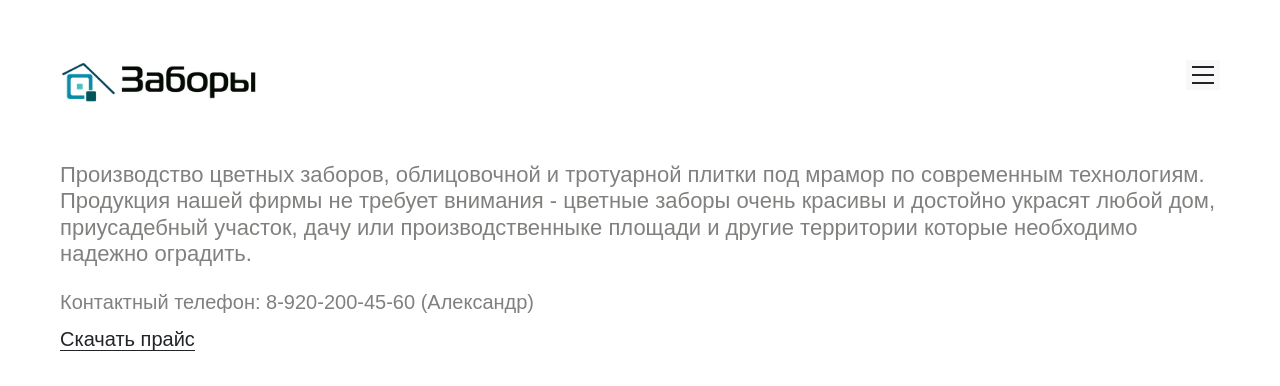
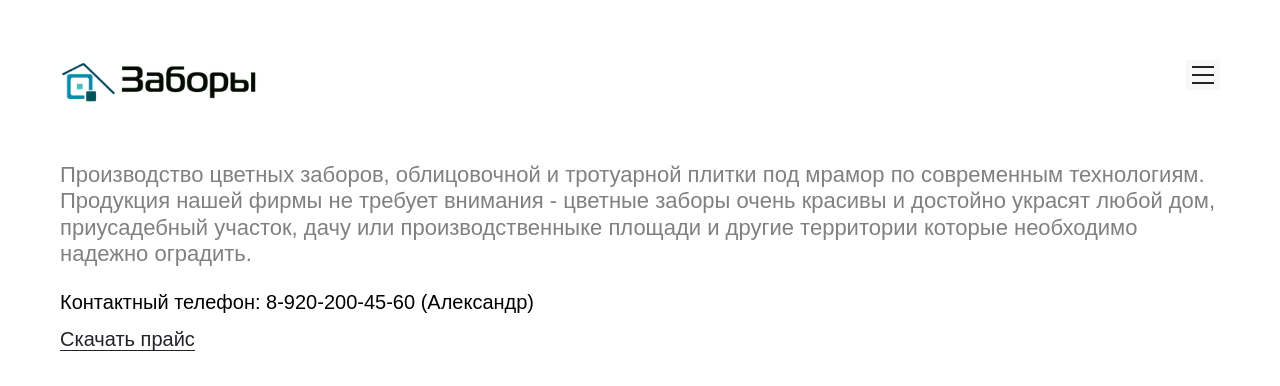
Before and after one commit to belzabor/belzabor.github.io, a plain HTML site: page index.html in a window 1280 px wide. Shown: the top 386 px of the page. Drawn offline with Linux system fonts and the light colour scheme.

Commit message:
Update index.html

```diff
--- a/index.html
+++ b/index.html
@@ -26,7 +26,7 @@
                         <div class="preamble">
                             <h1>
                             Производство цветных заборов, облицовочной и тротуарной плитки под мрамор по современным технологиям. Продукция нашей фирмы не требует внимания - цветные заборы очень красивы и достойно украсят любой дом, приусадебный участок, дачу или производственныке площади и другие территории которые необходимо надежно оградить. </h1>
-                            <p style="font-size: 20px; color: 'black';">Контактный телефон: 8-920-200-45-60 (Александр)</p>
+                            <p style="font-size: 20px; color: black;">Контактный телефон: 8-920-200-45-60 (Александр)</p>
                             <a style="font-size: 20px;" href="price.pdf" download>Скачать прайс</a>
                         </div>
                     </div>
```
